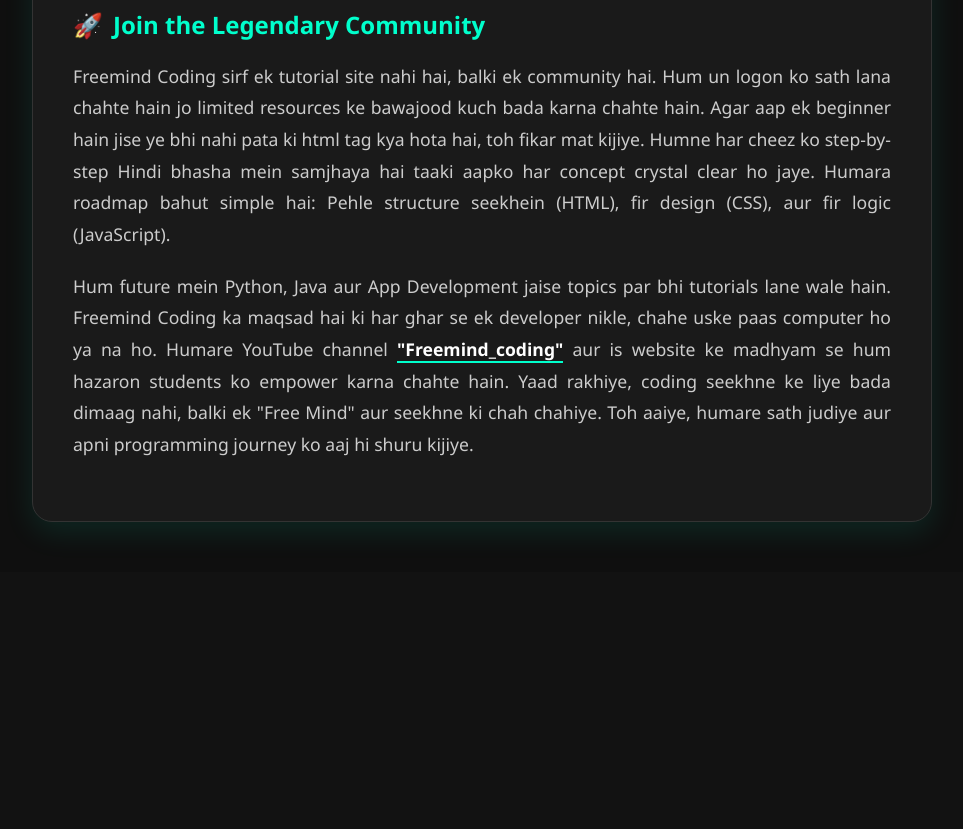
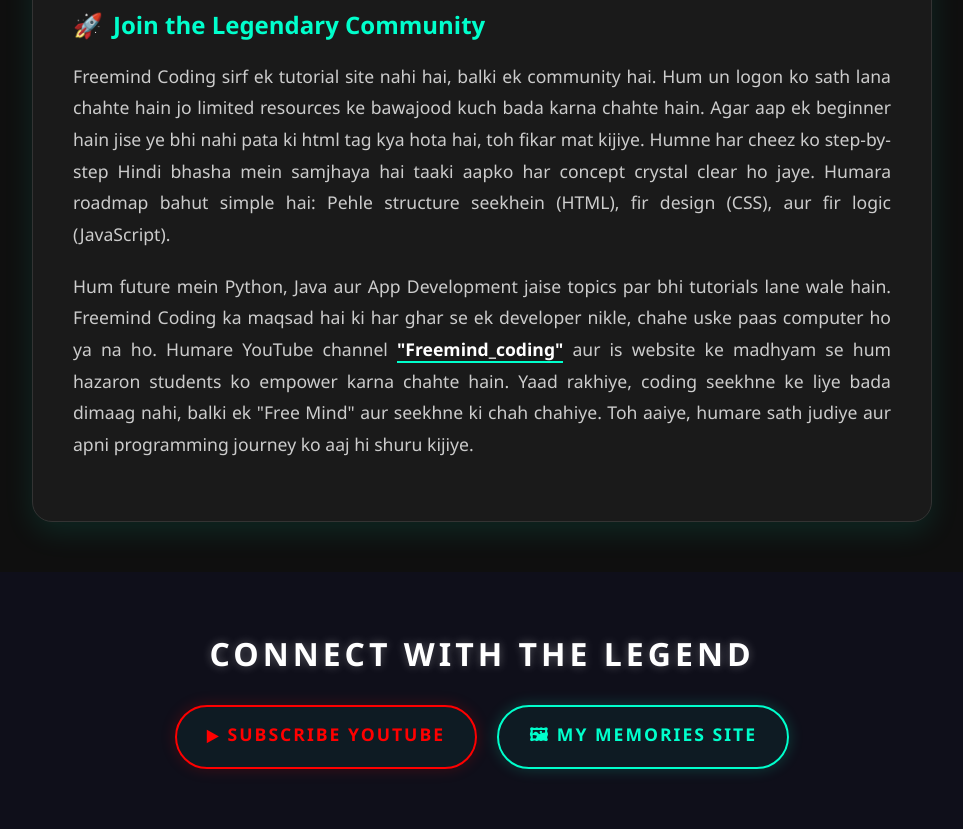
Before and after one commit to jagirdar4898-hue/Freemind, a plain HTML site: page index.html in a window 1280 px wide. Shown: the part 2046-2875 px from the top of the page, without its empty margins (158-1121 px from the left). Before the commit the page ends 2618 px from the top, so only its background shows below. Drawn offline with Linux system fonts and the light colour scheme.

Commit message:
Update index.html

```diff
--- a/index.html
+++ b/index.html
@@ -186,5 +186,79 @@
         </p>
     </div>
     </section>
+    <style>
+    .follow-section {
+        background: #0f0f1a;
+        font-family: 'Orbitron', sans-serif;
+        padding: 60px 20px;
+        text-align: center;
+    }
+
+    .follow-container {
+        max-width: 800px;
+        margin: 0 auto;
+        display: flex;
+        flex-wrap: wrap;
+        justify-content: center;
+        gap: 20px;
+    }
+
+    .contact-btn {
+        text-decoration: none;
+        color: #00ffcc;
+        background: rgba(0, 255, 204, 0.05);
+        border: 2px solid #00ffcc;
+        padding: 15px 30px;
+        border-radius: 50px;
+        font-weight: 700;
+        font-size: 1.1rem;
+        letter-spacing: 2px;
+        transition: all 0.4s ease;
+        box-shadow: 0 0 15px rgba(0, 255, 204, 0.2);
+        display: inline-block;
+        min-width: 250px;
+    }
+
+    .contact-btn:hover {
+        background: #00ffcc;
+        color: #000;
+        box-shadow: 0 0 30px #00ffcc;
+        transform: translateY(-5px);
+    }
+
+    .yt-btn {
+        border-color: #ff0000;
+        color: #ff0000;
+        box-shadow: 0 0 15px rgba(255, 0, 0, 0.2);
+    }
+
+    .yt-btn:hover {
+        background: #ff0000;
+        color: #fff;
+        box-shadow: 0 0 30px #ff0000;
+    }
+
+    .contact-title {
+        color: #fff;
+        font-size: 2rem;
+        margin-bottom: 30px;
+        text-transform: uppercase;
+        letter-spacing: 4px;
+        text-shadow: 0 0 10px rgba(255, 255, 255, 0.3);
+    }
+</style>
+
+<section class="follow-section">
+    <h2 class="contact-title">Connect with the Legend</h2>
+    <div class="follow-container">
+        <a href="https://youtube.com/@Freemind_coding" target="_blank" class="contact-btn yt-btn">
+            ▶ SUBSCRIBE YOUTUBE
+        </a>
+
+        <a href="https://jagirdar4898-hue.github.io/Memories-/" target="_blank" class="contact-btn">
+            🖼 MY MEMORIES SITE
+        </a>
+    </div>
+</section>
 </body>
 </html>
```
